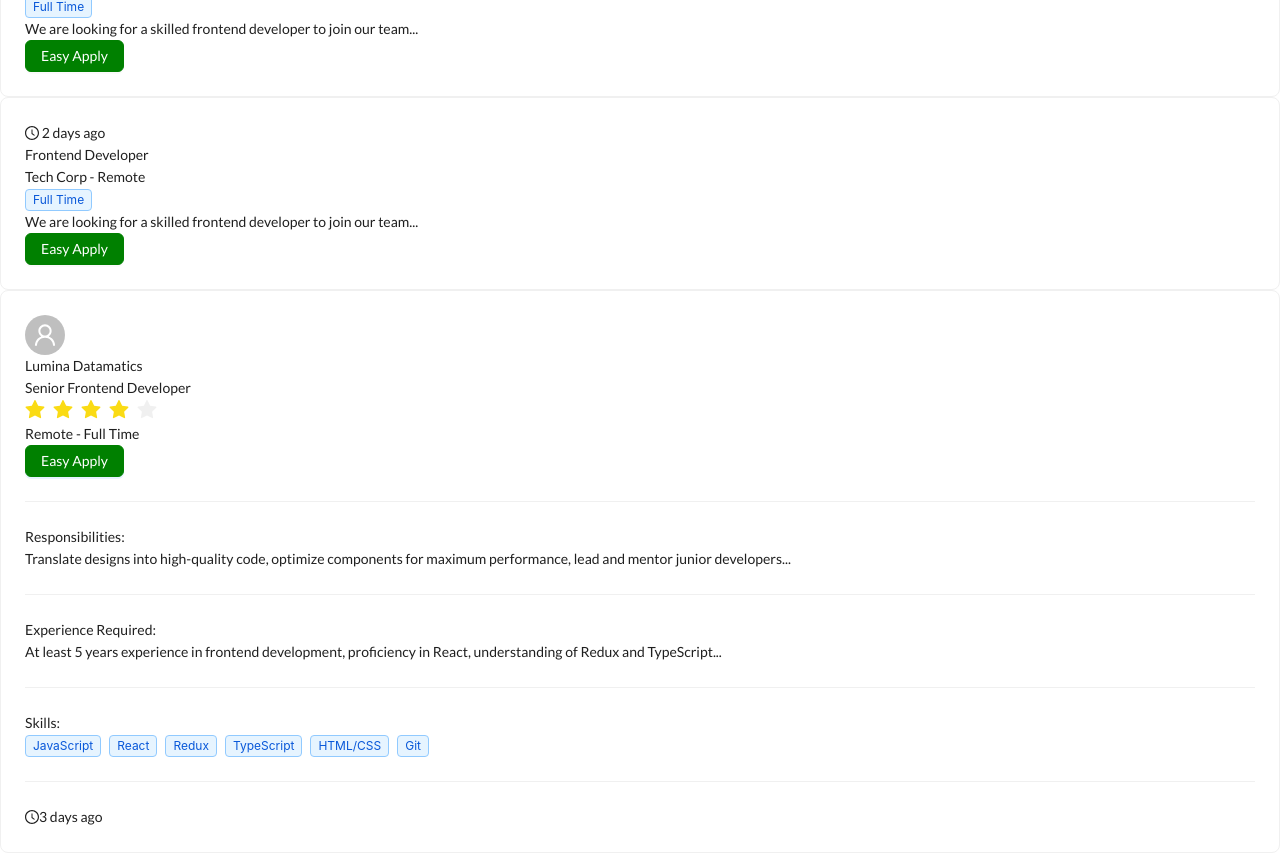
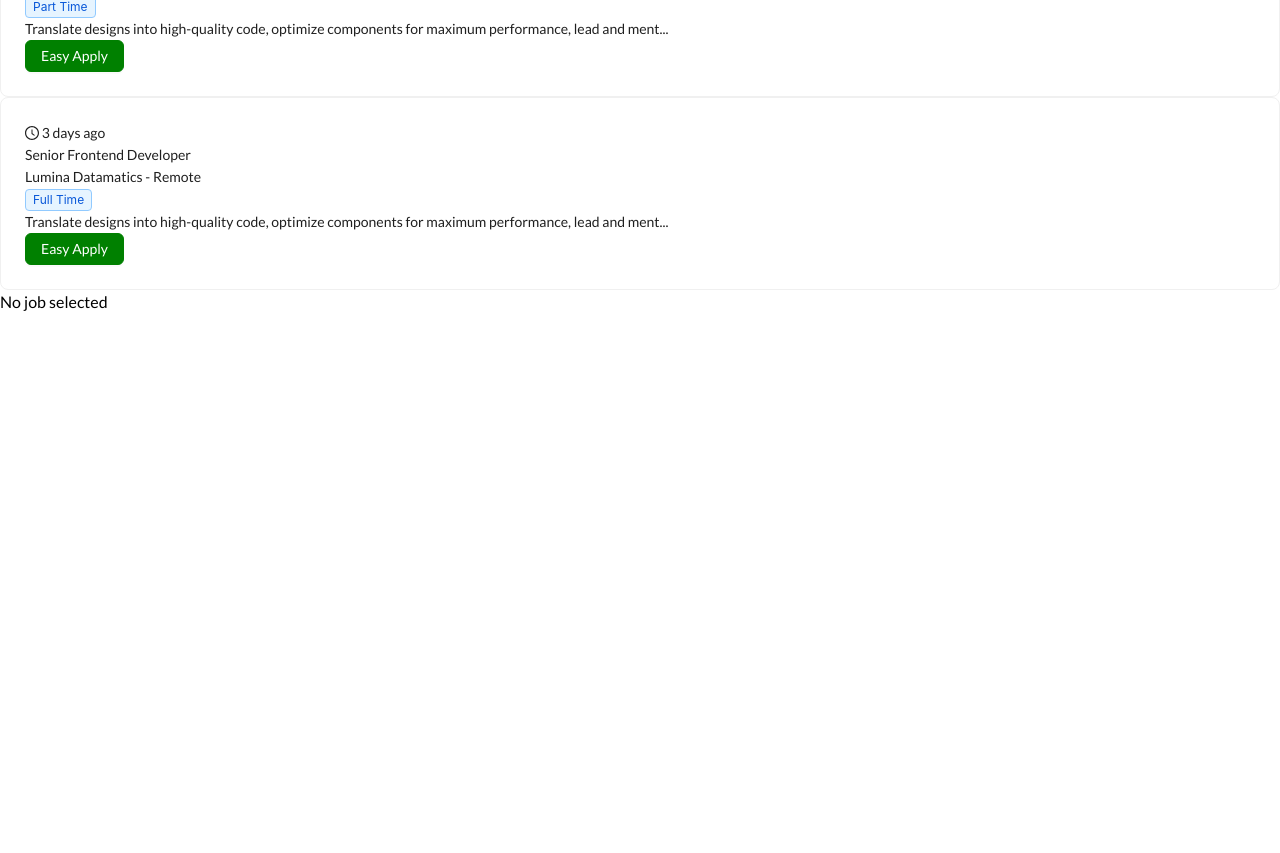
Before and after one commit to Arsalanbashir831/virtuHire_Latest_Frontend, a React (Vite) app: page / in a window 1280 px wide. Shown: the part 480-1333 px from the top of the page. After the commit the page ends 800 px from the top, so only its background shows below. Built offline with nearby package versions, Linux system fonts and the light colour scheme.

Commit message:
Implement Recoil

```diff
--- a/src/atoms/JobState.js
+++ b/src/atoms/JobState.js
@@ -1,7 +1,7 @@
+// src/atoms/JobState.js
 import { atom } from "recoil";
 
-
-export const jobState = atom({
-    key: 'jobState',
-    default: '',
-  });
+export const selectedJobState = atom({
+  key: 'selectedJobState',
+  default: null,
+});
--- a/src/components/JobDetails.jsx
+++ b/src/components/JobDetails.jsx
@@ -1,8 +1,13 @@
 import React from 'react';
 import { Card, Button, Rate, Avatar, Divider, Tag } from 'antd';
 import { ClockCircleOutlined, MailOutlined, UserOutlined } from '@ant-design/icons';
+import { useRecoilValue } from 'recoil';
+import { selectedJobState } from '../atoms/JobState';
 
-export const JobDetail = ({ job }) => {
+
+export const JobDetail = () => {
+  const selectedJob = useRecoilValue(selectedJobState);
+  if (!selectedJob) return <div>No job selected</div>;
     return (
       <Card className="mx-5 mt-5 border rounded-lg overflow-hidden shadow-lg">
         <div className="p-5">
@@ -10,10 +15,10 @@ export const JobDetail = ({ job }) => {
             <div className="flex items-center space-x-4">
               <Avatar size="large" icon={<UserOutlined />} className="bg-red-500" />
               <div>
-                <h3 className="text-2xl font-bold">{job.company}</h3>
-                <h3 className="text-2xl font-bold">{job.title}</h3>
-                <Rate disabled defaultValue={job.rating} />
-                <p className="text-gray-500">{job.location} - {job.type}</p>
+                <h3 className="text-2xl font-bold">{selectedJob.company}</h3>
+                <h3 className="text-2xl font-bold">{selectedJob.title}</h3>
+                <Rate disabled defaultValue={selectedJob.rating} />
+                <p className="text-gray-500">{selectedJob.location} - {selectedJob.type}</p>
               </div>
             </div>
             <Button type="primary" style={{ backgroundColor: 'green', borderColor: 'green', color: 'white' }}>Easy Apply</Button>
@@ -21,18 +26,18 @@ export const JobDetail = ({ job }) => {
           <Divider />
           <div>
             <h4 className="font-bold">Responsibilities:</h4>
-            <p>{job.responsibilities}</p>
+            <p>{selectedJob.responsibilities}</p>
           </div>
           <Divider />
           <div>
             <h4 className="font-bold">Experience Required:</h4>
-            <p>{job.experience}</p>
+            <p>{selectedJob.experience}</p>
           </div>
           <Divider />
           <div>
             <h4 className="font-bold">Skills:</h4>
             <div className="flex flex-wrap gap-2">
-              {job.skills.map((skill, index) => (
+              {selectedJob.skills.map((skill, index) => (
                 <Tag color="blue" key={index}>{skill}</Tag>
               ))}
             </div>
@@ -41,7 +46,7 @@ export const JobDetail = ({ job }) => {
           <div className="flex justify-between items-center mt-4">
             <div>
               <ClockCircleOutlined className="align-middle mr-2" />
-              <span className="text-gray-500 align-middle">{job.postedDate}</span>
+              <span className="text-gray-500 align-middle">{selectedJob.postedDate}</span>
             </div>
 
           </div>
--- a/src/components/JobList.jsx
+++ b/src/components/JobList.jsx
@@ -1,33 +1,41 @@
 import React from 'react';
 import { Card, Tag, Button } from 'antd';
 import { ClockCircleOutlined } from '@ant-design/icons';
+import { useRecoilState } from 'recoil';
+import { selectedJobState } from '../atoms/JobState';
 
 // Sample job data
 const jobs = [
   {
     id: 1,
-    title: 'Frontend Developer',
-    company: 'Tech Corp',
+    title: 'Senior Frontend Developer',
+    company: 'Lumina Datamatics',
+    type:"Part Time",
+    rating: 4.5,
     location: 'Remote',
-    type: 'Full Time',
-    postedDate: '2 days ago',
-    description: 'We are looking for a skilled frontend developer to join our team...',
+    postedDate: '3 days ago',
+    responsibilities: 'Translate designs into high-quality code, optimize components for maximum performance, lead and mentor junior developers...',
+    experience: 'At least 5 years experience in frontend development, proficiency in React, understanding of Redux and TypeScript...',
+    skills: ['JavaScript', 'React', 'Redux', 'TypeScript', 'HTML/CSS', 'Git'],
   },
   {
     id: 2,
-    title: 'Frontend Developer',
-    company: 'Tech Corp',
+    title: 'Senior Frontend Developer',
+    company: 'Lumina Datamatics',
+    type:"Full Time",
+    rating: 4.5,
     location: 'Remote',
-    type: 'Full Time',
-    postedDate: '2 days ago',
-    description: 'We are looking for a skilled frontend developer to join our team...',
+    postedDate: '3 days ago',
+    responsibilities: 'Translate designs into high-quality code, optimize components for maximum performance, lead and mentor junior developers...',
+    experience: 'At least 5 years experience in frontend development, proficiency in React, understanding of Redux and TypeScript...',
+    skills: ['JavaScript', 'React', 'Redux', 'TypeScript', 'HTML/CSS', 'Git'],
   }
 
 ];
 
-const JobCard = ({ job }) => {
+const JobCard = ({job, selectJob }) => {
   return (
-    <Card className="mb-4 cursor-pointer">
+    <Card onClick={() => selectJob(job)} className="mb-4 cursor-pointer">
       <div className="flex flex-col md:flex-row justify-between">
         <div>
         <ClockCircleOutlined className="text-gray-500" /> <span className="ml-1 text-gray-500">{job.postedDate}</span>
@@ -36,7 +44,8 @@ const JobCard = ({ job }) => {
           <div className="flex mt-2">
             <Tag color="blue">{job.type}</Tag>
           </div>
-          <p className="text-gray-600 mt-2">{job.description}</p>
+          <p className="text-gray-600 mt-2">{job.responsibilities.length > 100 ? job.responsibilities.slice(0, 100)+"..." : job.responsibilities}</p>
+
         </div>
 
 
@@ -50,10 +59,14 @@ const JobCard = ({ job }) => {
 };
 
 const JobList = () => {
+  const [selectedJob, setSelectedJob] = useRecoilState(selectedJobState);
+  const handleCardClick = (job) => {
+    setSelectedJob(job);
+  };
   return (
     <div className="container mx-auto px-4 my-5">
       {jobs.map((job) => (
-        <JobCard key={job.id} job={job} />
+        <JobCard key={job.id} job={job} selectJob={handleCardClick} />
       ))}
     </div>
   );
```
Also changed, not shown: src/main.jsx (+1 -7 lines), src/selectors/JobSelector.js (deleted, +0 -10 lines).
